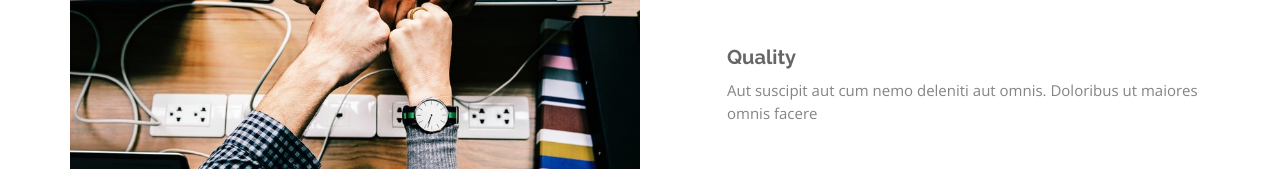
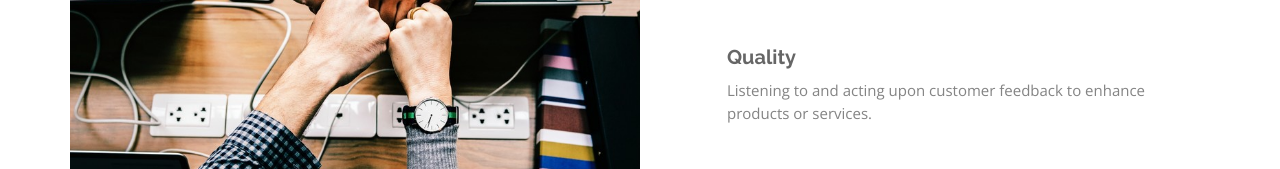
Before and after one commit to CozyFolks/cozyfolks_website, a plain HTML site: page index.html in a window 1280 px wide. Shown: the part 4000-4169 px from the top of the page. Drawn offline with nearby package versions, Linux system fonts and the light colour scheme; files whose address does not match are found by name.

Commit message:
quality updated

```diff
--- a/index.html
+++ b/index.html
@@ -344,7 +344,7 @@
             </div>
             <div class="icon-box mt-5" data-aos="zoom-in" data-aos-delay="150">
               <h4>Quality</h4>
-              <p>Aut suscipit aut cum nemo deleniti aut omnis. Doloribus ut maiores omnis facere</p>
+              <p>Listening to and acting upon customer feedback to enhance products or services.</p>
             </div>
             <div class="icon-box mt-5" data-aos="zoom-in" data-aos-delay="150">
               <h4>Results</h4>
```
